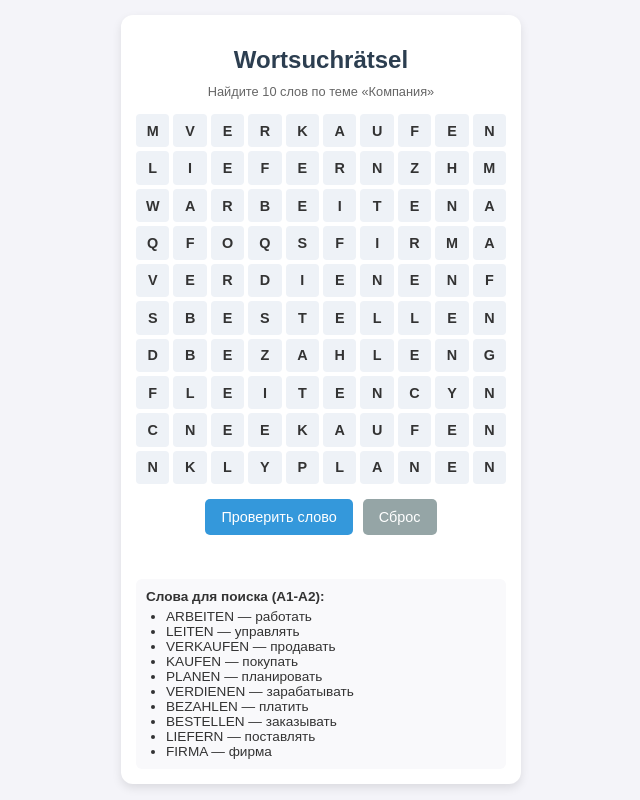
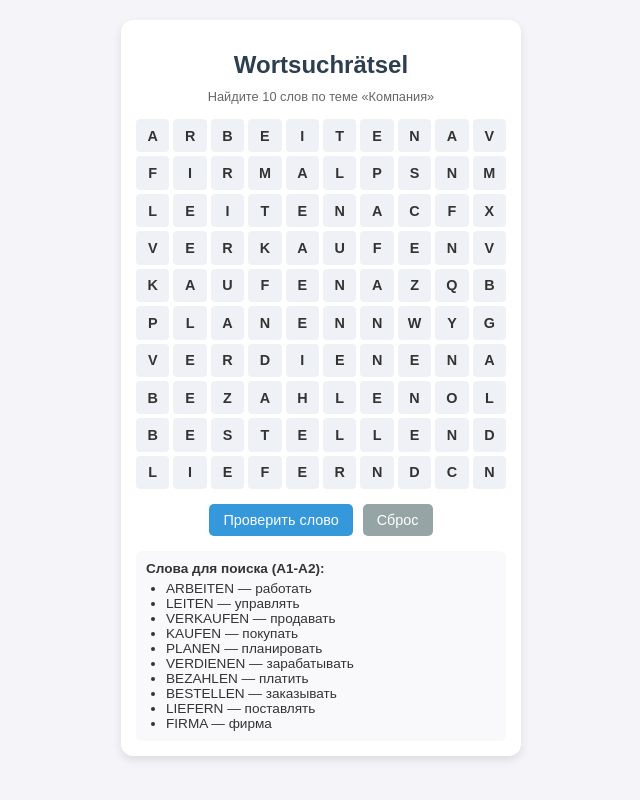
Before and after one commit to Iryna1023/wortspiel, a plain HTML site: page index.html in a window 1280 px wide. Shown: the whole page, without its empty margins (319-959 px from the left). Drawn offline with Linux system fonts and the light colour scheme.

Commit message:
Update index.html

```diff
--- a/index.html
+++ b/index.html
@@ -10,7 +10,7 @@
             background-color: #f4f4f9;
             color: #333;
             text-align: center;
-            padding: 15px;
+            padding: 20px;
             margin: 0;
             -webkit-tap-highlight-color: transparent;
         }
@@ -47,8 +47,7 @@
             cursor: pointer;
             user-select: none;
             -webkit-user-select: none;
-            touch-action: manipulation;
-            transition: background 0.15s;
+            transition: background 0.2s;
         }
         .cell.selected {
             background: #3498db;
@@ -81,14 +80,13 @@
             justify-content: center;
         }
         button {
-            padding: 10px 16px;
+            padding: 8px 14px;
             border: none;
             background: #3498db;
             color: white;
             border-radius: 5px;
             cursor: pointer;
             font-size: 0.9rem;
-            touch-action: manipulation;
         }
         button:active {
             background: #2980b9;
@@ -98,7 +96,6 @@
             font-weight: bold;
             color: #27ae60;
             font-size: 0.9rem;
-            min-height: 1.2rem;
         }
     </style>
 </head>
@@ -143,67 +140,29 @@
     let foundWords = new Set();
 
     function placeWords() {
-        let success = false;
+        grid = Array(size).fill(null).map(() => Array(size).fill(''));
 
-        // Намагаємося згенерувати сітку так, щоб гарантовано вмістилися всі 10 слів
-        while (!success) {
-            grid = Array(size).fill(null).map(() => Array(size).fill(''));
-            let placedCount = 0;
+        // Упрощенное размещение по горизонтали и вертикали (ваш оригінальний код)
+        const placements = [
+            {r: 0, c: 0, h: true, w: "ARBEITEN"},
+            {r: 1, c: 0, h: true, w: "FIRMA"},
+            {r: 2, c: 0, h: true, w: "LEITEN"},
+            {r: 3, c: 0, h: true, w: "VERKAUFEN"},
+            {r: 4, c: 0, h: true, w: "KAUFEN"},
+            {r: 5, c: 0, h: true, w: "PLANEN"},
+            {r: 6, c: 0, h: true, w: "VERDIENEN"},
+            {r: 7, c: 0, h: true, w: "BEZAHLEN"},
+            {r: 8, c: 0, h: true, w: "BESTELLEN"},
+            {r: 9, c: 0, h: true, w: "LIEFERN"}
+        ];
 
-            // Сортуємо від найдовших слів до найкоротших — так вони завжди знаходять місце
-            const sortedWords = [...words].sort((a, b) => b.de.length - a.de.length);
+        placements.forEach(p => {
+            for (let i = 0; i < p.w.length; i++) {
+                if (p.h) grid[p.r][p.c + i] = p.w[i];
+            }
+        });
 
-            for (let item of sortedWords) {
-                const word = item.de;
-                let placed = false;
-                let attempts = 0;
-
-                while (!placed && attempts < 200) {
-                    attempts++;
-                    const horizontal = Math.random() < 0.5;
-                    const r = Math.floor(Math.random() * size);
-                    const c = Math.floor(Math.random() * size);
-
-                    if (horizontal && c + word.length <= size) {
-                        let canPlace = true;
-                        for (let i = 0; i < word.length; i++) {
-                            if (grid[r][c + i] !== '' && grid[r][c + i] !== word[i]) {
-                                canPlace = false;
-                                break;
-                            }
-                        }
-                        if (canPlace) {
-                            for (let i = 0; i < word.length; i++) {
-                                grid[r][c + i] = word[i];
-                            }
-                            placed = true;
-                            placedCount++;
-                        }
-                    } else if (!horizontal && r + word.length <= size) {
-                        let canPlace = true;
-                        for (let i = 0; i < word.length; i++) {
-                            if (grid[r + i][c] !== '' && grid[r + i][c] !== word[i]) {
-                                canPlace = false;
-                                break;
-                            }
-                        }
-                        if (canPlace) {
-                            for (let i = 0; i < word.length; i++) {
-                                grid[r + i][c] = word[i];
-                            }
-                            placed = true;
-                            placedCount++;
-                        }
-                    }
-                }
-            }
-
-            if (placedCount === words.length) {
-                success = true;
-            }
-        }
-
-        // Заповнюємо решту клітинок випадковими літерами
+        // Заполняем пустоту случайными буквами
         const alphabet = "ABCDEFGHIJKLMNOPQRSTUVWXYZ";
         for (let r = 0; r < size; r++) {
             for (let c = 0; c < size; c++) {
@@ -224,7 +183,7 @@
                 cell.dataset.row = r;
                 cell.dataset.col = c;
                 cell.textContent = grid[r][c];
-                // Використовуємо тільки onclick + CSS touch-action: manipulation (жодних подвійних натискань на iOS/Android)
+                // Ваш точний оригінальний клік:
                 cell.onclick = () => toggleCell(cell, r, c);
                 gridEl.appendChild(cell);
             }
@@ -269,7 +228,6 @@
                     cellEl.classList.add('found');
                 }
             });
-            msg.style.color = '#27ae60';
             msg.textContent = `Найдено слово: ${matched.de}!`;
             setTimeout(() => msg.textContent = '', 2000);
         } else {
@@ -285,7 +243,6 @@
         renderWordList();
 
         if (foundWords.size === words.length) {
-            msg.style.color = '#27ae60';
             msg.textContent = 'Поздравляем! Все слова найдены!';
         }
     }
```
